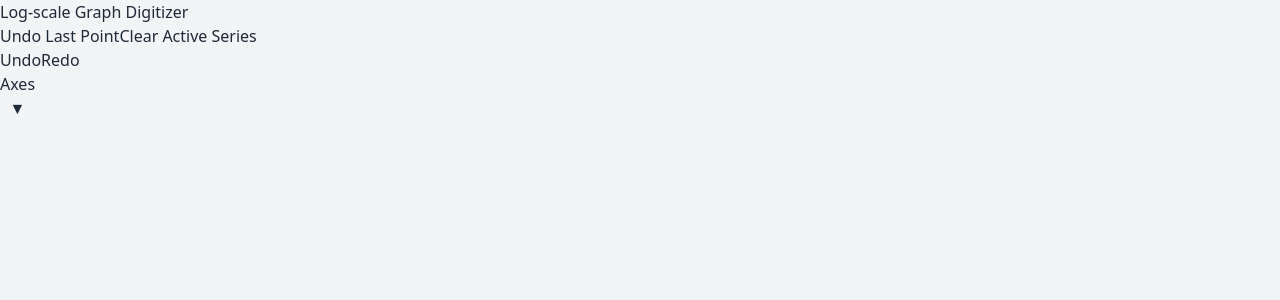
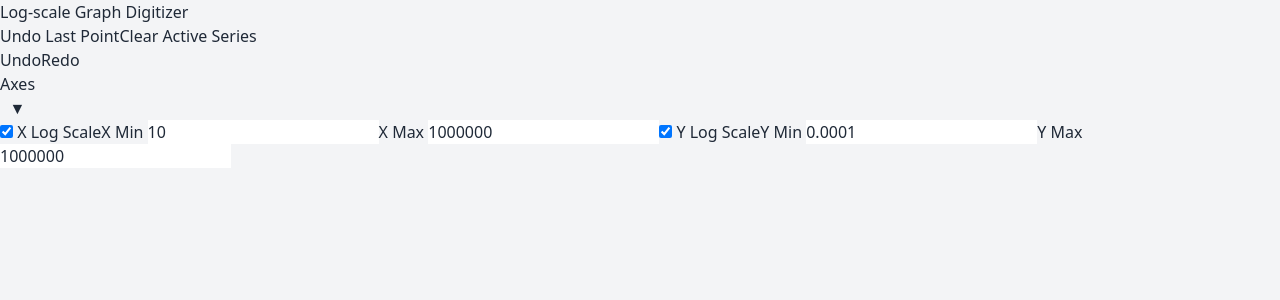
Before and after one commit to hyun1077/Log-scale-Graph-Digitizer-v2, a React (Vite) app in the folder log-digitizer-vite/: page / in a window 1280 px wide. Shown: the top 300 px of the page. Built offline with nearby package versions, Linux system fonts and the light colour scheme.

Commit message:
Update App.tsx

```diff
--- a/log-digitizer-vite/src/App.tsx
+++ b/log-digitizer-vite/src/App.tsx
@@ -4,10 +4,9 @@ import { useEffect, useRef, useState } from "react";
 /**
  * Log-scale Graph Digitizer — single file
  * v4.2
- * - fix: custom-anchor 모드에서 이미지 드래그/이동 불가 → offX/offY 적용
- * - UI: Magnifier 위치 이동(Series 헤더), Guides를 Series 끝으로 이동
- * - UI: 우측(하단) 좌표 패널 추가(Points / Guides 별도 표)
- * - 헤더에 Undo Last Point / Clear Active Series 배치
+ * - fix: Undo/Redo 로직 수정으로 상태 업데이트 오류 해결 (드래그, 프리셋 로드 정상화)
+ * - UI: Magnifier, Guides, Header 버튼 재배치
+ * - UI: 우측(하단) 좌표 패널 추가
  */
 
 type Pt = { x: number; y: number };
@@ -17,7 +16,6 @@ type BgXf = { sx: number; sy: number; offX: number; offY: number };
 type CustomAnchor = { ax: number; ay: number; fx: number; fy: number } | null;
 type SelectedPoint = { seriesIndex: number; pointIndex: number } | null;
 
-// Undo/Redo를 위한 상태 타입
 type AppState = {
   xMin: number; xMax: number; yMin: number; yMax: number;
   xLog: boolean; yLog: boolean;
@@ -26,7 +24,6 @@ type AppState = {
   customAnchors: [CustomAnchor | null, CustomAnchor | null];
 };
 
-// UI 컴포넌트
 const AccordionSection = ({ title, children, isOpen, onToggle }) => (
   <div className="rounded-xl border border-gray-200 bg-white shadow-sm">
     <button onClick={onToggle} className="flex w-full items-center justify-between p-5 text-left">
@@ -83,20 +80,21 @@ export default function App() {
   const [showCrossFromY, setShowCrossFromY] = useState(true);
 
   /* ==== Undo / Redo State Management ==== */
-  const [history, setHistory] = useState<AppState[]>([]);
-  const [historyIndex, setHistoryIndex] = useState(-1);
-  const currentState = history[historyIndex];
+  const [history, setHistory] = useState<{ stack: AppState[], index: number }>({ stack: [], index: -1 });
+  const currentState = history.stack[history.index];
 
   const updateState = (updater: (prev: AppState) => AppState, overwrite = false) => {
     setHistory(prev => {
-      const base = overwrite ? [] : prev.slice(0, historyIndex + 1);
-      const next = updater(base[base.length - 1] || prev[0]);
-      return [...base, next];
+      const baseStack = overwrite ? [] : prev.stack.slice(0, prev.index + 1);
+      const nextState = updater(baseStack[baseStack.length - 1] || prev.stack[0]);
+      return {
+        stack: [...baseStack, nextState],
+        index: baseStack.length,
+      };
     });
-    setHistoryIndex(i => (overwrite ? 0 : i + 1));
   };
-  const handleUndo = () => historyIndex > 0 && setHistoryIndex(historyIndex - 1);
-  const handleRedo = () => historyIndex < history.length - 1 && setHistoryIndex(historyIndex + 1);
+  const handleUndo = () => history.index > 0 && setHistory(prev => ({ ...prev, index: prev.index - 1 }));
+  const handleRedo = () => history.index < history.stack.length - 1 && setHistory(prev => ({ ...prev, index: prev.index + 1 }));
 
   /* ==== Initial State & Presets ==== */
   useEffect(() => {
@@ -107,20 +105,16 @@ export default function App() {
       bgXform: [{ sx: 1, sy: 1, offX: 0, offY: 0 }, { sx: 1, sy: 1, offX: 0, offY: 0 }],
       customAnchors: [null, null],
     };
-    setHistory([init]);
-    setHistoryIndex(0);
+    setHistory({ stack: [init], index: 0 });
   }, []);
 
   const applyPreset = (p: any) => {
     try {
       if (!p) return;
       const next: AppState = {
-        xMin: p.axes?.xMin ?? 10,
-        xMax: p.axes?.xMax ?? 1_000_000,
-        yMin: p.axes?.yMin ?? 0.0001,
-        yMax: p.axes?.yMax ?? 1_000_000,
-        xLog: p.axes?.xLog ?? true,
-        yLog: p.axes?.yLog ?? true,
+        xMin: p.axes?.xMin ?? 10, xMax: p.axes?.xMax ?? 1_000_000,
+        yMin: p.axes?.yMin ?? 0.0001, yMax: p.axes?.yMax ?? 1_000_000,
+        xLog: p.axes?.xLog ?? true, yLog: p.axes?.yLog ?? true,
         series: (p.series ?? currentState.series).map((s: any, i: number) => ({
           name: s.name ?? (i === 0 ? "A" : "B"),
           color: s.color ?? (i === 0 ? "#2563EB" : "#10B981"),
@@ -140,9 +134,7 @@ export default function App() {
       updateState(() => next, true);
       notify("Preset loaded");
       setTick(t => t + 1);
-    } catch {
-      notify("Invalid preset", "err");
-    }
+    } catch { notify("Invalid preset", "err"); }
   };
 
   /* ==== Utils ==== */
@@ -151,7 +143,6 @@ export default function App() {
     window.clearTimeout((notify as any)._t);
     (notify as any)._t = window.setTimeout(() => setToast(null), 1500);
   };
-
   const innerRect = () => ({ x: pad.left, y: pad.top, w: size.w - pad.left - pad.right, h: size.h - pad.top - pad.bottom });
   const clampS = (v: number) => Math.max(0.05, Math.min(50, v));
   const EPS = 1e-12;
@@ -197,7 +188,6 @@ export default function App() {
     return { x, y, w, h };
   };
 
-  // ★ BUG FIX: Apply offX/offY in custom anchor mode to enable dragging
   const drawRectAndAnchor = (idx: 0 | 1) => {
     if (!currentState) return { dx:0, dy:0, dw:0, dh:0, ax:0, ay:0, fx:0, fy:0, baseW:0, baseH:0 };
     const base = baseRect(idx), xf = currentState.bgXform[idx], CA = currentState.customAnchors[idx];
@@ -207,11 +197,11 @@ export default function App() {
     if (anchorMode === "custom") {
       const defaultAx = CA ? CA.ax : base.x;
       const defaultAy = CA ? CA.ay : base.y + base.h;
-      ax = defaultAx + xf.offX; // Apply offset
-      ay = defaultAy + xf.offY; // Apply offset
+      ax = defaultAx + xf.offX;
+      ay = defaultAy + xf.offY;
       fx = CA ? CA.fx : 0;
       fy = CA ? CA.fy : 1;
-    } else { // center mode
+    } else {
       ax = base.x + base.w / 2 + xf.offX;
       ay = base.y + base.h / 2 + xf.offY;
       fx = 0.5; fy = 0.5;
@@ -277,7 +267,7 @@ export default function App() {
     };
     window.addEventListener("keydown", onKey);
     return () => window.removeEventListener("keydown", onKey);
-  }, [selectedPoint, bgEditMode, activeBg, currentState, historyIndex]);
+  }, [selectedPoint, bgEditMode, activeBg, currentState]);
 
   useEffect(() => {
     if (!bgEditMode) {
@@ -379,10 +369,11 @@ export default function App() {
       const lr = lastRectRef.current!; const fx = (px - lr.x) / lr.w, fy = (py - lr.y) / lr.h;
       updateState(prev => {
         const n = [...prev.customAnchors] as [CustomAnchor, CustomAnchor];
-        n[activeBg] = { ax: px, ay: py, fx: Math.max(0, Math.min(1, fx)), fy: Math.max(0, Math.min(1, fy)) };
+        n[activeBg] = { ax: px - prev.bgXform[activeBg].offX, ay: py - prev.bgXform[activeBg].offY, fx: Math.max(0, Math.min(1, fx)), fy: Math.max(0, Math.min(1, fy)) };
         return { ...prev, customAnchors: n };
       });
-      setPickAnchor(false); return;
+      setPickAnchor(false);
+      return;
     }
 
     if (bgEditMode) {
@@ -393,7 +384,8 @@ export default function App() {
       } else {
         dragRef.current = { active: true, startX: px, startY: py, baseX: currentState.bgXform[activeBg].offX, baseY: currentState.bgXform[activeBg].offY };
       }
-      setSelectedPoint(null); return;
+      setSelectedPoint(null);
+      return;
     }
 
     if (inPlot(px, py)) {
@@ -429,8 +421,7 @@ export default function App() {
     });
   };
 
-  /* ==== Canvas Drawing ==== */
-  // ... (Full drawing logic from previous code)
+  /* ... Other functions like serialize, export, presets ... */
 
   if (!currentState) return <div className="flex h-screen items-center justify-center text-xl">Loading Application...</div>;
   const { xMin, xMax, yMin, yMax, xLog, yLog, series } = currentState;
@@ -451,9 +442,9 @@ export default function App() {
           <button onClick={() => updateState(p => ({ ...p, series: p.series.map((s, i) => i === activeSeries ? { ...s, points: s.points.slice(0, -1) } : s) }))} className="rounded-lg bg-gray-200 px-4 py-2 font-semibold hover:bg-gray-300">Undo Last Point</button>
           <button onClick={() => updateState(p => ({ ...p, series: p.series.map((s, i) => i === activeSeries ? { ...s, points: [] } : s) }))} className="rounded-lg bg-gray-200 px-4 py-2 font-semibold text-red-700 hover:bg-red-100">Clear Active Series</button>
           <div className="h-6 w-px bg-gray-300" />
-          <button onClick={handleUndo} disabled={historyIndex <= 0} className="rounded-lg bg-gray-200 px-4 py-2 font-semibold hover:bg-gray-300 disabled:opacity-50 disabled:cursor-not-allowed">Undo</button>
-          <button onClick={handleRedo} disabled={historyIndex >= history.length - 1} className="rounded-lg bg-gray-200 px-4 py-2 font-semibold hover:bg-gray-300 disabled:opacity-50 disabled:cursor-not-allowed">Redo</button>
-          {/* ... Other buttons ... */}
+          <button onClick={handleUndo} disabled={history.index <= 0} className="rounded-lg bg-gray-200 px-4 py-2 font-semibold hover:bg-gray-300 disabled:opacity-50 disabled:cursor-not-allowed">Undo</button>
+          <button onClick={handleRedo} disabled={history.index >= history.stack.length - 1} className="rounded-lg bg-gray-200 px-4 py-2 font-semibold hover:bg-gray-300 disabled:opacity-50 disabled:cursor-not-allowed">Redo</button>
+          {/* ... Other buttons */}
         </div>
       </header>
 
@@ -461,31 +452,32 @@ export default function App() {
       <main className="grid grid-cols-1 gap-8 p-8 lg:grid-cols-[480px,1fr]">
         <aside className="flex flex-col gap-6">
           <AccordionSection title="Axes" isOpen={axesOpen} onToggle={() => setAxesOpen(v => !v)}>
-            {/* ... Axes Content */}
+            <div className="grid grid-cols-2 gap-4">
+              <label className="col-span-2 flex items-center gap-3"><input type="checkbox" className="h-5 w-5" checked={xLog} onChange={e => updateState(p => ({ ...p, xLog: e.target.checked }))} /> X Log Scale</label>
+              <label className="flex items-center gap-3">X Min <input type="number" className="w-full rounded-md border px-3 py-2" value={xMin} onChange={e => updateState(p => ({ ...p, xMin: Number(e.target.value) }))} /></label>
+              <label className="flex items-center gap-3">X Max <input type="number" className="w-full rounded-md border px-3 py-2" value={xMax} onChange={e => updateState(p => ({ ...p, xMax: Number(e.target.value) }))} /></label>
+              <label className="col-span-2 flex items-center gap-3"><input type="checkbox" className="h-5 w-5" checked={yLog} onChange={e => updateState(p => ({ ...p, yLog: e.target.checked }))} /> Y Log Scale</label>
+              <label className="flex items-center gap-3">Y Min <input type="number" className="w-full rounded-md border px-3 py-2" value={yMin} onChange={e => updateState(p => ({ ...p, yMin: Number(e.target.value) }))} /></label>
+              <label className="flex items-center gap-3">Y Max <input type="number" className="w-full rounded-md border px-3 py-2" value={yMax} onChange={e => updateState(p => ({ ...p, yMax: Number(e.target.value) }))} /></label>
+            </div>
           </AccordionSection>
-
-          <div className="rounded-xl border border-gray-200 bg-white shadow-sm">
-            {/* ... Image Edit Content */}
-          </div>
-
-          <div className="rounded-xl border border-gray-200 bg-white p-5 shadow-sm">
-            {/* ... Series & Points Content with Guides at the end */}
-          </div>
+          {/* ... other sections ... */}
         </aside>
 
-        {/* Right Panel */}
         <div className="flex flex-col gap-6">
           <div className="rounded-xl border border-gray-200 bg-white p-6 shadow-sm">
-            {/* ... Canvas */}
+            {/* ... canvas ... */}
           </div>
-
-          {/* Coordinate Panels */}
           <div className="grid grid-cols-1 gap-6 lg:grid-cols-2">
-            {/* ... Points & Guides Tables */}
+            <div className="rounded-lg border border-gray-200">
+              {/* ... points table ... */}
+            </div>
+            <div className="rounded-lg border border-gray-200">
+              {/* ... guides table ... */}
+            </div>
           </div>
         </div>
       </main>
-
       {toast && <div className="fixed ...">{toast.msg}</div>}
     </div>
   );
```
